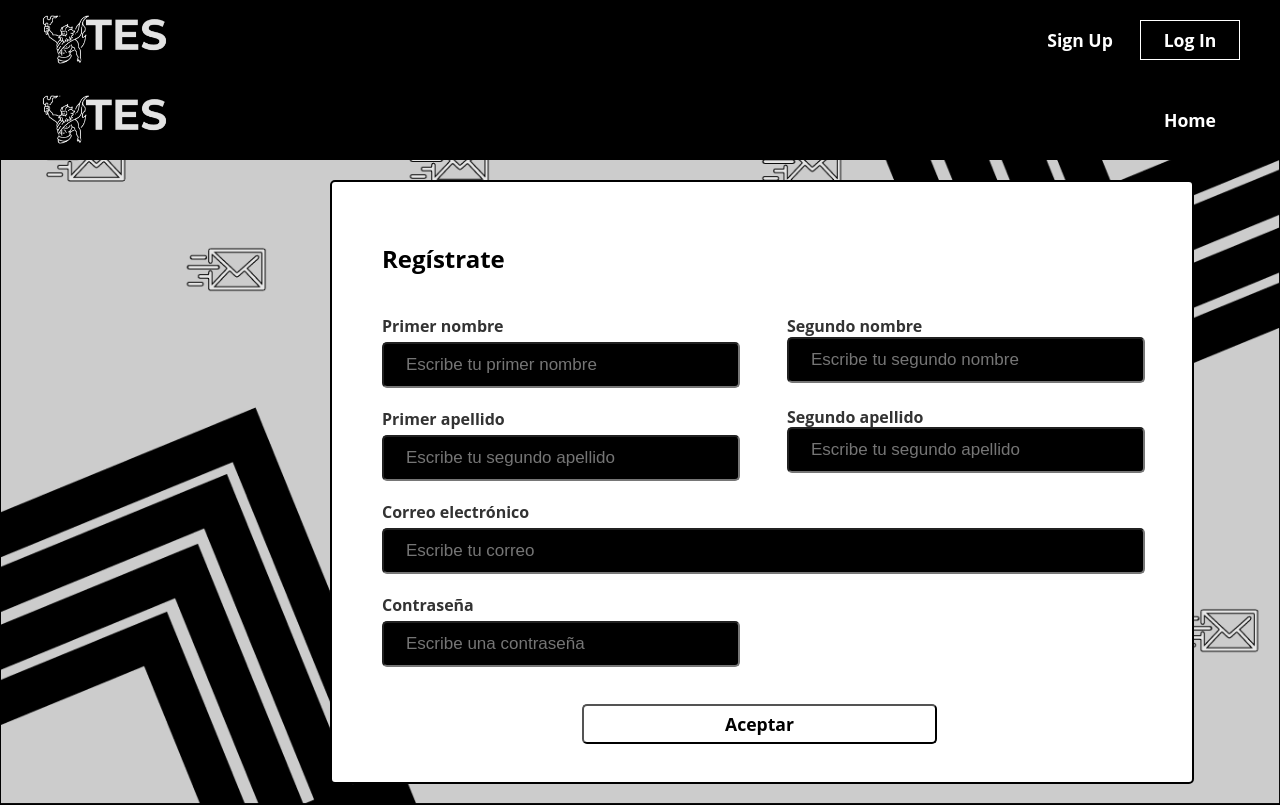
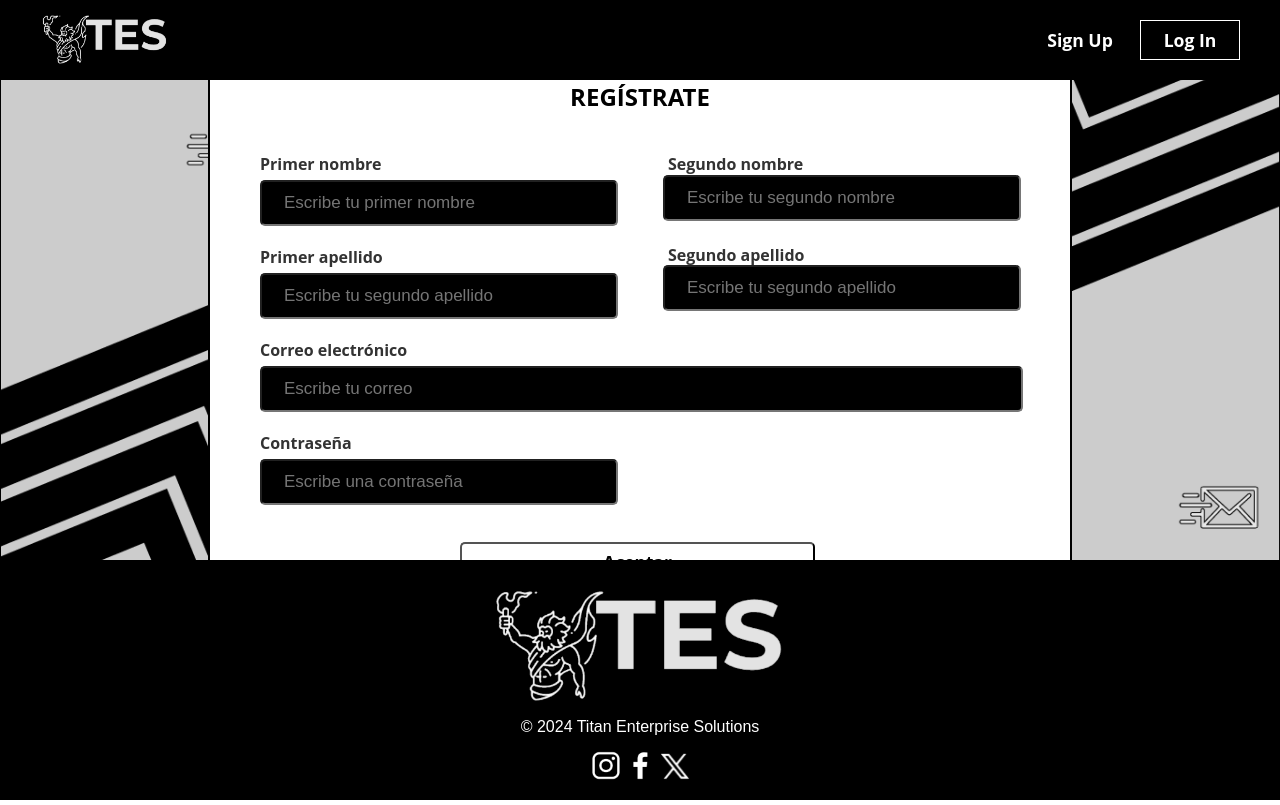
Before and after one commit to DanielGarQ/NotificationFrontEnd, an Angular app: page /register in a window 1280 px wide. Shown: the top 805 px of the page. Built offline with nearby package versions, Linux system fonts and the light colour scheme.

Commit message:
-FIX register component layout

```diff
--- a/src/app/app-routing.module.ts
+++ b/src/app/app-routing.module.ts
@@ -1,7 +1,7 @@
 import { NgModule } from '@angular/core';
 import { RouterModule, Routes } from '@angular/router';
 import { LoginComponent } from './components/login/login.component';
-import { RegisterComponent } from './feature/register/register.component';
+import { RegisterComponent } from './components/register/register.component';
 import { HomeComponent } from './components/home/home.component';
 // import { HomeComponent } from './feature/home/home.component';
 
--- a/src/app/app.module.ts
+++ b/src/app/app.module.ts
@@ -8,7 +8,7 @@ import { CoreModule } from './core/core.module';
 import { CommonModule } from '@angular/common';
 import { SharedModule } from './shared/shared.module';
 import { LoginComponent } from './components/login/login.component';
-import { RegisterComponent } from './feature/register/register.component';
+import { RegisterComponent } from './components/register/register.component';
 import { SendNotificationModule } from './feature/send-notification/send-notification.module';
 import { InboxModule } from './feature/inbox/inbox.module';
 import { AuthService } from './service/auth.service';
--- a/src/app/feature/register/register.component.html
+++ b/src/app/components/register/register.component.html
@@ -1,8 +1,6 @@
-<app-general-header></app-general-header>
-<body>
-  <img src="assets/Mesa de trabajo 1.png" alt="background" class="login-background">
+<div class="img-container">
   <form class="form" (submit)="register()">
-    <h2>Regístrate</h2>
+    <h2>REGÍSTRATE</h2>
     <div class="contenedor-formulario">
       <div class="grupo-izquierda">
         <label for="input-izquierda1">Primer nombre</label>
@@ -39,5 +37,4 @@
       </div>
     </div>
   </form>
-</body>
-<app-footer></app-footer>
+</div>
--- a/src/app/feature/register/register.component.scss
+++ b/src/app/components/register/register.component.scss
@@ -1,9 +1,12 @@
-:host {
-  display: block;
+.img-container {
+  width: 100%;
   height: 100%;
-  width: 100%;
-  margin: 0;
-  padding: 0;
+  position: absolute;
+  overflow: hidden;
+  background-image: url('/assets/Mesa de trabajo 1.png');
+  background-repeat: repeat-y;
+  background-size: cover;
+  background-position: center center;
 }
 
 .login-background{
@@ -14,26 +17,28 @@
 }
 
 .form{
-  top: 100px;
-  left: 330px;
+  top: 50%;
+  left: 50%;
   position: absolute;
   background-color: white;
   border: 2px solid #080808;
   border-color: black;
   height: 600px;
-  width: 860px;
-  text-indent: 50px;
+  width: 760px;
+  padding: 0 50px;
   border-radius: 5px;
   -webkit-border-radius: 5px;
   -moz-border-radius: 5px;
   -ms-border-radius: 5px;
   -o-border-radius: 5px;
+  transform: translate(-50%, -50%);
 }
 
 h2{
   margin-top: 60px;
   font-family: 'Open Sans', sans-serif;
   font-weight: bold;
+  text-align: center;
 }
 
 label {
@@ -69,13 +74,13 @@ label {
 
 .grupo-derecha{
   position: relative;
+  margin-left: 45px;
 }
 
 .primer-nombre{
   font-size: 17px;
   text-indent: 20px;
   color: white;
-  margin-left: 50px;
   background-color: black;
   width: 350px;
   height: 40px;
@@ -90,7 +95,6 @@ label {
   font-size: 17px;
   text-indent: 20px;
   color: white;
-  margin-left: 50px;
   background-color: black;
   width: 350px;
   height: 40px;
@@ -106,7 +110,6 @@ label {
   text-indent: 20px;
   color: white;
   margin-top: 42.55px;
-  margin-left: 5px;
   background-color: black;
   width: 350px;
   height: 40px;
@@ -122,7 +125,6 @@ label {
   text-indent: 20px;
   color: white;
   margin-top: 44px;
-  margin-left: 55px;
   background-color: black;
   width: 350px;
   height: 40px;
@@ -137,7 +139,6 @@ label {
   font-size: 17px;
   text-indent: 20px;
   color: white;
-  margin-left: 50px;
   background-color: black;
   width: 755px;
   height: 40px;
@@ -152,7 +153,6 @@ label {
   font-size: 17px;
   text-indent: 20px;
   color: white;
-  margin-left: 50px;
   background-color: black;
   width: 350px;
   height: 40px;
@@ -207,4 +207,5 @@ button{
   font-family: 'Open Sans', sans-serif;
   font-size: 1.1rem;
   font-weight: bold;
+  cursor: pointer;
 }
```
Also changed, not shown: src/app/components/register/register.component.ts (renamed from src/app/feature/register/register.component.ts), 1 other file (tests, documents, lock files or other folders).
